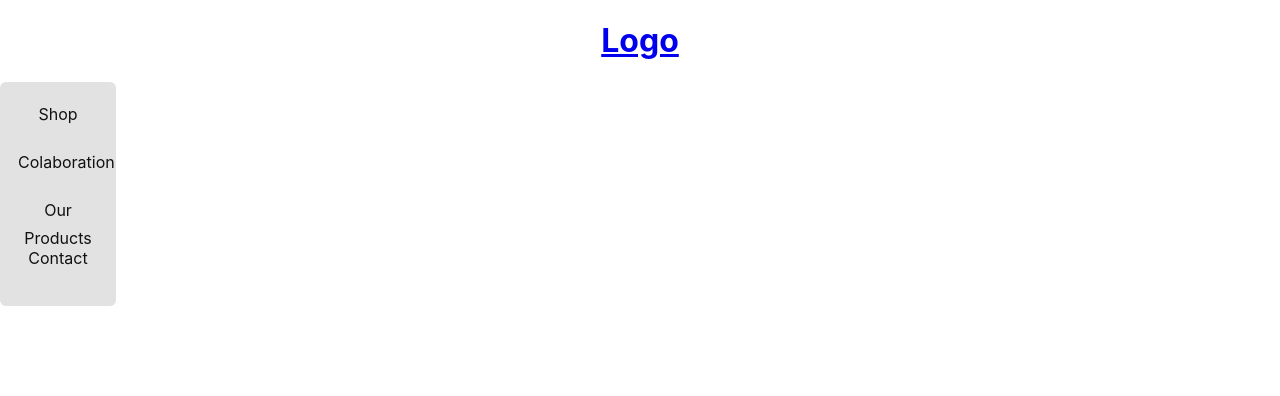
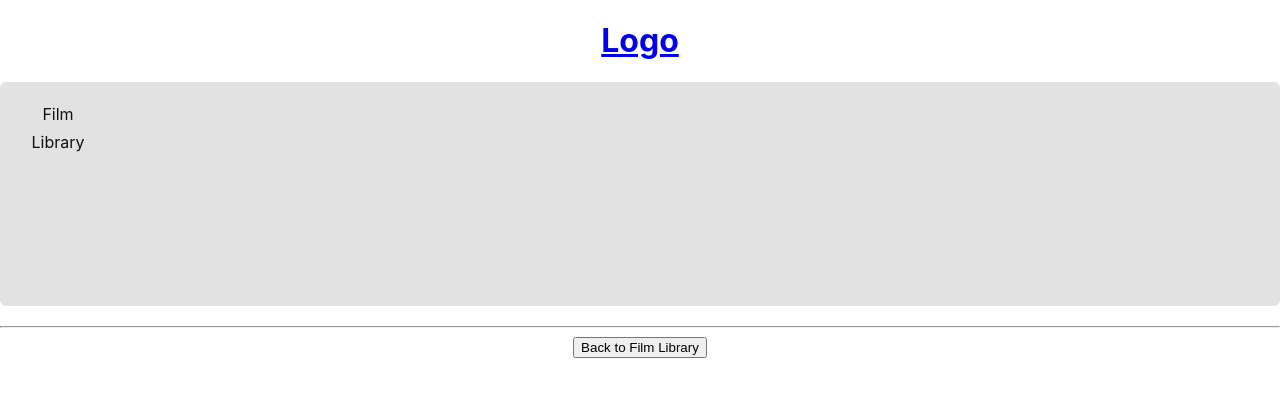
Before and after one commit to justyna-zielkowska/react-first-app, a React (Create React App) app: page /Filmpage in a window 1280 px wide. Shown: the top 396 px of the page. Built offline with nearby package versions, Linux system fonts and the light colour scheme.

Commit message:
Added routing to film application

```diff
--- a/src/App.js
+++ b/src/App.js
@@ -1,7 +1,7 @@
 import React, { useState } from 'react';
 import './App.css';
 import FilmsLibrary from './stateAndEvents/FilmsLibrary';
-import AppWithRouting from './routing/AppWithRouting';
+import Routing from './stateAndEvents/Routing';
 
 
 // const FormExample = () => {
@@ -47,7 +47,7 @@ const App = () => {
     <div className="App">
 
 
-    <AppWithRouting/>
+    <Routing/>
     </div>
   );
 }
--- a/src/stateAndEvents/FilmItem.js
+++ b/src/stateAndEvents/FilmItem.js
@@ -1,11 +1,18 @@
 import React, { useState } from 'react';
+import {useNavigate} from "react-router-dom";
 import styles from "./FilmItem.module.css";
 import DescriptionField from './DescriptionField';
-
+import {Link} from "react-router-dom";
 
 const FilmItem = ({film}) => {
 
     const [showMore, setShowMore] = useState(false);
+
+    // const navigate = useNavigate();
+
+    // const changeRoute = () => {
+    //   navigate('/FilmsPage')
+    // }
 
 
     return (
@@ -21,6 +28,11 @@ const FilmItem = ({film}) => {
                 <DescriptionField name="Director: " value={film.Director}/>
                 <DescriptionField name="Actors: " value={film.Actors}/>
 
+                <Link to={`/FilmPage/${film.Id}`}>Go to Film Page</Link>
+
+
+
+
 
                 {showMore &&
 
@@ -29,7 +41,7 @@ const FilmItem = ({film}) => {
                     <DescriptionField name="Production: " value={film.Production}/>
                     <DescriptionField name="Runtime: " value={film.Runtime}/>
                     </div>)}
-
+                    {/* <button onClick={changeRoute}>Go to Film Page</button> */}
             </div>
 
 
--- /dev/null
+++ b/src/stateAndEvents/FilmPage.js
@@ -0,0 +1,36 @@
+import React from 'react';
+import {useNavigate, useParams} from "react-router-dom";
+import { getFilmsList } from '../filmsData';
+
+
+const Filmpage = () => {
+  const { filmId } = useParams();
+  const navigate = useNavigate();
+
+  const changeRoute = () => {
+    navigate('/FilmsLibrary')
+  }
+
+  const film = getFilmsList().find(film => film.Id === filmId)
+
+  return (
+    <div>
+      <h2>{film?.Title}</h2>
+      <p>{film?.Year}</p>
+      <p>{film?.Actors}</p>
+      <p>{film?.Director}</p>
+      <p>{film?.Released}</p>
+      <p>{film?.Genre}</p>
+      <p>{film?.Production}</p>
+      <p>{film?.Country}</p>
+      <p>{film?.Runtime}</p>
+      <p>{film?.Writer}</p>
+
+
+      <hr/>
+      <button onClick={changeRoute}>Back to Film Library</button>
+    </div>
+  );
+}
+
+export default Filmpage;
--- a/src/stateAndEvents/FilmsLibrary.js
+++ b/src/stateAndEvents/FilmsLibrary.js
@@ -1,10 +1,16 @@
 import React, { useState } from 'react';
+import {useNavigate} from "react-router-dom";
 import { getFilmsList } from '../filmsData';
 import FilmsList from "./FilmList";
 import FilterInput from './FilterInput';
 import AddFilm from './AddFilm';
+import {Link} from "react-router-dom";
+
+
 
 const filmsData = getFilmsList();
+
+
 
 const FilmsLibrary = () => {
   const [sortAscending, setSortAscending] = useState(true);
@@ -27,6 +33,12 @@ const FilmsLibrary = () => {
     (film, nextFilm) => sortAscending ? (film.Year - nextFilm.Year) : (nextFilm.Year - film.Year)
   );
 
+  const navigate = useNavigate();
+
+    const changeRoute = () => {
+      navigate('/HomePage')
+    }
+
   return (
     <>
       <h1>Films Library</h1>
@@ -36,6 +48,8 @@ const FilmsLibrary = () => {
       <button onClick={() => setSortAscending(!sortAscending)}>{sortAscending ? 'Ascending' : 'Descending'}</button>
       <FilmsList title="Films list:" films={sortedFilms} />
       <AddFilm onAdd={(values) => setFilmsAddedByUser([...filmsAddedByUser, values])} />
+      <p></p>
+      <button onClick={changeRoute}>Back to Home Page</button>
     </>
   )
 }
--- /dev/null
+++ b/src/stateAndEvents/HomePage.js
@@ -0,0 +1,19 @@
+import React from 'react';
+import {useNavigate} from "react-router-dom";
+
+const HomePage = () => {
+    const navigate = useNavigate();
+
+    const changeRoute = () => {
+      navigate('/FilmsLibrary')
+    }
+  return (
+    <div>
+       <h2>Welcome</h2>
+        <p>You are in our amazing film library.</p>
+        <button onClick={changeRoute}>Library</button>
+    </div>
+  );
+}
+
+export default HomePage;
--- /dev/null
+++ b/src/stateAndEvents/Menu.js
@@ -0,0 +1,16 @@
+import React from 'react';
+import {
+    NavLink,
+} from "react-router-dom";
+import styles from './menu.module.css';
+
+const Menu = () => {
+    return (
+        <nav className={styles.menu}>
+            <NavLink to="/FilmsLibrary" activeClassName={styles.activeLink}>Film Library</NavLink>
+
+        </nav>
+    );
+}
+
+export default Menu;
--- /dev/null
+++ b/src/stateAndEvents/Routing.js
@@ -0,0 +1,30 @@
+import React from 'react';
+import {
+    BrowserRouter,
+    Routes,
+    Route,
+    Link,
+} from "react-router-dom";
+import Menu from './Menu';
+import HomePage from './HomePage';
+import FilmsLibrary from './FilmsLibrary';
+import Filmpage from './FilmPage';
+
+const Routing = () => {
+    return (
+        <BrowserRouter>
+            <Link to="/"><h1>Logo</h1></Link>
+            <div>
+                <Menu />
+                <Routes>
+                <Route path="/Filmpage/:filmId" element={<Filmpage />}/>
+                    <Route path="/FilmsLibrary" element={<FilmsLibrary />}/>
+                    <Route path="/Filmpage" element={<Filmpage />}/>
+                    <Route path="/" element={<HomePage />}/>
+                </Routes>
+            </div>
+        </BrowserRouter>
+    )
+}
+
+export default Routing;
--- /dev/null
+++ b/src/stateAndEvents/menu.module.css
@@ -0,0 +1,27 @@
+.menu {
+
+    background-color: #e2e2e2;
+    padding: 12px;
+    border-radius: 6px;
+    display: flex;
+    flex-direction: column;
+    height: 200px;
+
+}
+
+
+
+
+.menu a {
+
+    width: 80px;
+    height: 30px;
+    border-radius: 6px;
+    text-align: center;
+    text-decoration: none;
+    color: #121112;
+    padding: 6px;
+    margin-bottom: 6px;
+    line-height: 28px;
+
+}
```
Also changed, not shown: src/routing/pages/page.js (added, +28 -0 lines), src/stateAndEvents/page.module.css (added, +7 -0 lines).
